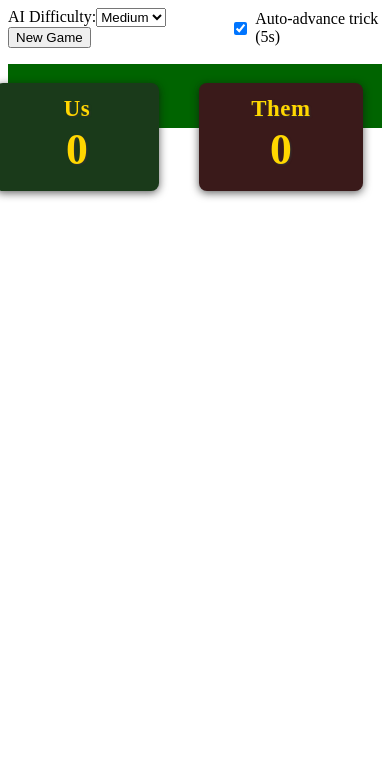
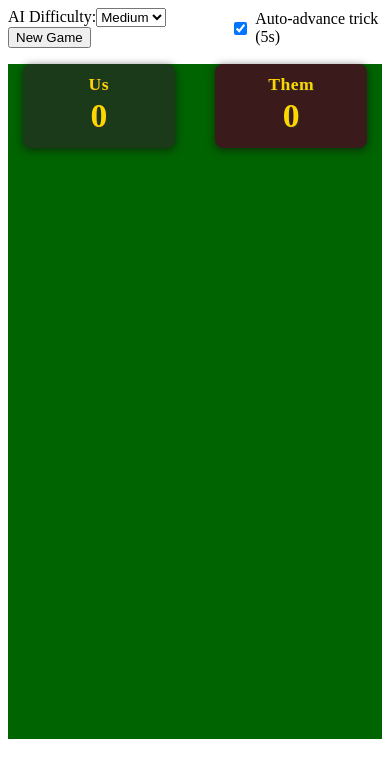
Before and after one commit to nalthoff/AI-Euchre, an Angular app: page / in a window 390 px wide. Shown: the top 778 px of the page. Built offline with nearby package versions, Linux system fonts and the light colour scheme.

Commit message:
Update to make the screen responsive / usable on an ipad

```diff
--- a/src/app/game-board/game-board.component.scss
+++ b/src/app/game-board/game-board.component.scss
@@ -11,6 +11,7 @@
   gap: 1rem;
   padding: 1rem;
   background-color: #006400; // felt-green table background
+  min-height: 80vh;
 }
 
 .trump-indicator {
@@ -505,3 +506,78 @@
   z-index: 2;
   margin-bottom: 0.1em;
 }
+
+/* Responsive adjustments for tablets and smaller screens */
+@media (max-width: 1100px) {
+  .game-board {
+    grid-template-areas:
+      "top top top"
+      "left main right"
+      "bottom bottom bottom";
+    grid-template-columns: 1fr 2fr 1fr;
+    padding: 0.5rem;
+  }
+  .trick-cards-plus {
+    width: 170px;
+    height: 170px;
+  }
+  .card, .card-back {
+    width: 60px;
+    height: 90px;
+    font-size: 1.2rem;
+  }
+}
+
+@media (max-width: 900px) {
+  .game-board {
+    grid-template-areas:
+      "top"
+      "main"
+      "left"
+      "right"
+      "bottom";
+    grid-template-columns: 1fr;
+    grid-auto-rows: min-content;
+    gap: 0.5rem;
+    padding: 0.2rem;
+  }
+  .seat, .trick-area, .restart-container, .game-log-panel {
+    max-width: 98vw;
+    margin: 0 auto;
+  }
+  .trick-cards-plus {
+    width: 120px;
+    height: 120px;
+  }
+  .card, .card-back {
+    width: 44px;
+    height: 66px;
+    font-size: 0.95rem;
+  }
+  .improved-score-bar {
+    position: static;
+    justify-content: center;
+    margin-bottom: 0.5rem;
+    top: unset;
+    right: unset;
+  }
+}
+
+@media (max-width: 600px) {
+  .game-board {
+    padding: 0;
+    gap: 0.2rem;
+  }
+  .trick-cards-plus {
+    width: 80px;
+    height: 80px;
+  }
+  .card, .card-back {
+    width: 32px;
+    height: 48px;
+    font-size: 0.7rem;
+  }
+  .improved-score-bar {
+    font-size: 1rem;
+  }
+}
```
